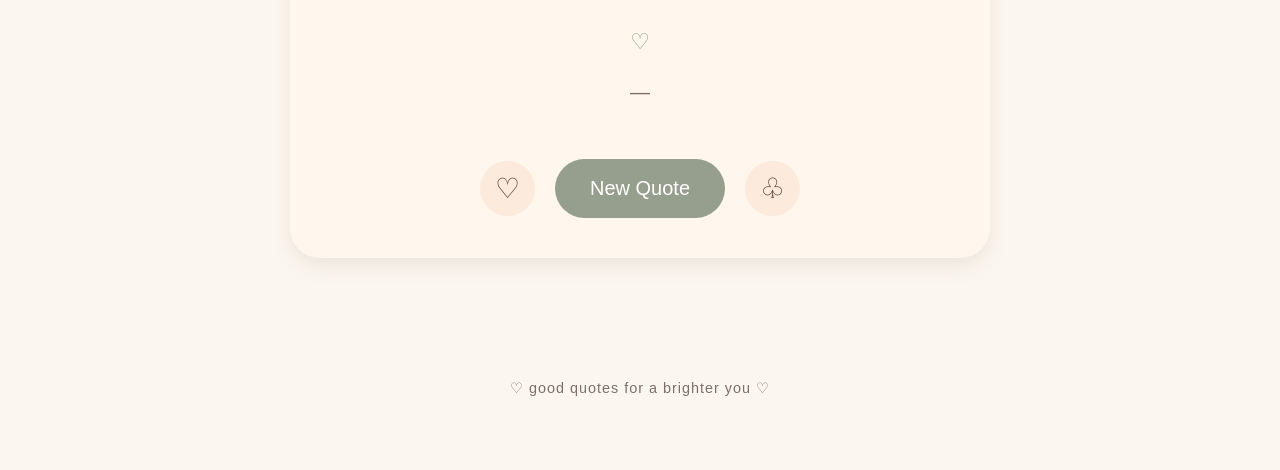
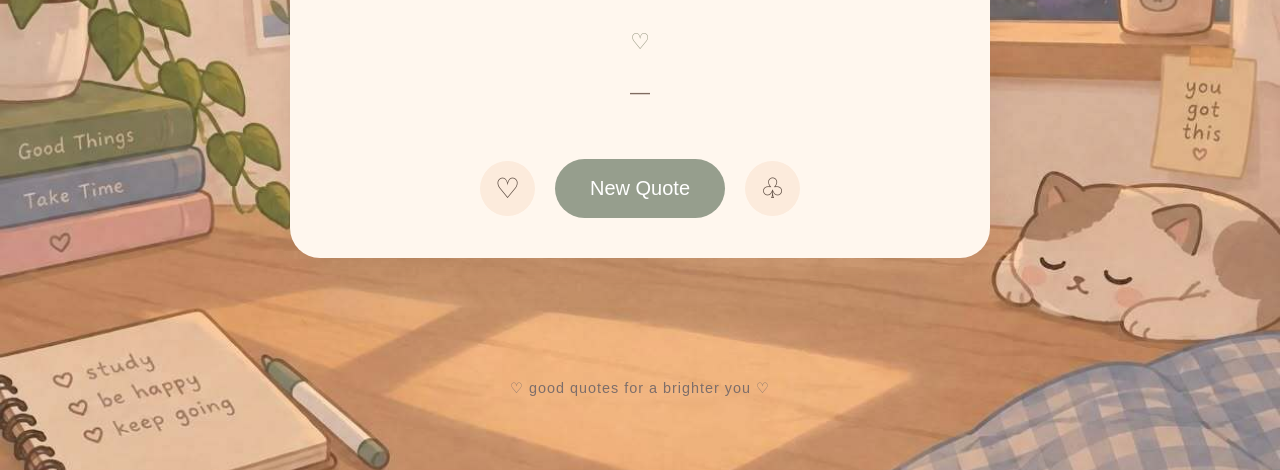
Before and after one commit to Regie-Burdeos/it110-midterm-project, a plain HTML site: page app.html in a window 1280 px wide. Shown: the part 330-800 px from the top of the page. Drawn offline with Linux system fonts and the light colour scheme.

Commit message:
background was added(unfinished)

```diff
--- a/app.html
+++ b/app.html
@@ -6,17 +6,15 @@
     <title>Random Quote Generator</title>
     <link rel="stylesheet" href="styles.css">
 </head>
-<body>
-
+<body class="quote-pagess">
     <header>
         <div>
             <h1>Random Quote Generator</h1>
             <p>small quotes, big comfort.</p>
         </div>
 
-        <button class="theme-btn">☀</button>
+        <button class="theme-btn" id="changeimage">☀</button>
     </header>
-
     <main class="quote-card">
         <button class="heart">♡</button>
 
--- a/script.js
+++ b/script.js
@@ -54,3 +54,10 @@ const newQuotes = document.getElementById("new-quotes");
 
 
 newQuotes.addEventListener("click", quote);
+
+const imagebutton = document.getElementById("changeimage");
+
+imagebutton.addEventListener("click", function(){
+
+    document.querySelector(".quote-pagess").style.backgroundImage = "url('images/evening.jpg')";
+});
--- a/styles.css
+++ b/styles.css
@@ -18,6 +18,15 @@ body {
     align-items: center;
     justify-content: space-between;
     gap: 40px;
+}
+
+.quote-pagess{
+    background-image: url("images/morning.jpg");
+    background-size: cover;
+    background-position: center;
+    background-repeat: no-repeat;
+    min-height: 100vh;
+    margin: 0;
 }
 
 header {
```
Also changed, not shown: images/evening.jpg (added), images/morning.jpg (added).
